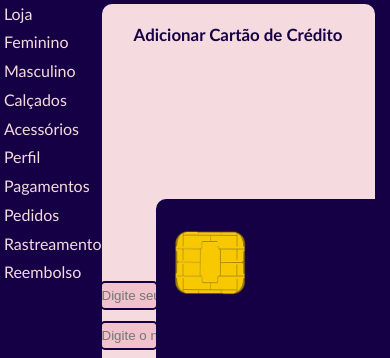
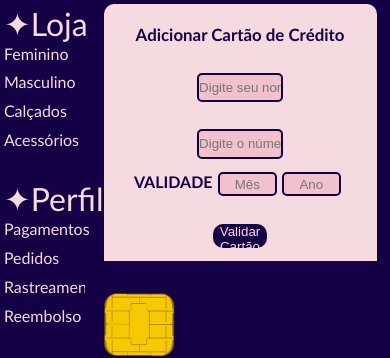
Before and after one commit to ThamaraBortolin/SAP007-card-validation, a plain HTML site: page src/index.html in a window 390 px wide. Shown: the part 160-518 px from the top of the page. Drawn offline with Linux system fonts and the light colour scheme.

Commit message:
att mobile responsive

```diff
--- a/src/index.html
+++ b/src/index.html
@@ -19,7 +19,7 @@
         <li class="sec1">Masculino</li>
         <li class="sec1">Calçados</li>
         <li class="sec1">Acessórios</li>
-        <li class="prin">Perfil </li>
+        <li class="prin prin2">Perfil </li>
         <li class="sec1">Pagamentos</li>
         <li class="sec1">Pedidos</li>
         <li class="sec1">Rastreamento</li>
--- a/src/style.css
+++ b/src/style.css
@@ -9,6 +9,8 @@
 }
 
 body{
+  max-width: 100%;
+  max-height: 100%;
   background: #160045;
   font-family: 'Gill Sans', 'Gill Sans MT', Calibri, 'Trebuchet MS', sans-serif;
   color: #f5dadf;
@@ -17,6 +19,20 @@ body{
 header{
   display: flex;
   justify-content: center;
+}
+
+.prin{
+  font-size: 2rem;
+  text-decoration: none;
+  list-style-type: none;
+}
+
+.prin::before{
+  content: "✦";
+}
+
+.prin2{
+  margin-top: 30%;
 }
 
 .main{
@@ -30,7 +46,7 @@ nav{
   margin-left: 1%;
 }
 
-li{
+.sec1{
   text-decoration: none;
   list-style-type: none;
   margin-bottom: 10%;
@@ -122,7 +138,6 @@ button{
   width: 100%;
 }
 
-
 .cartao{
   background: #160045;
   border-radius: 10px;
@@ -159,3 +174,42 @@ figure{
   flex-direction: column;
   justify-content: end;
 }
+
+@media screen and (max-width: 1271px) {
+  main{
+    display: flex;
+    flex-direction: column;
+    flex-wrap: wrap;
+    flex-direction: row;
+    justify-content: center;
+    height: max-content;
+    margin-bottom: 5%;
+    padding-bottom: 5%;
+  }
+
+  h1{
+    margin: 0% 5% 5% 5%;
+  }
+
+  .forms{
+    width: 100%;
+  }
+
+  .dados{
+    width: 30%;
+    margin: 5%;
+  }
+
+  form{
+    display: flex;
+    flex-direction: column;
+    flex-wrap: wrap;
+    flex-direction: row;
+    justify-content: center;
+  }
+
+  button{
+    width: 20%;
+    margin-bottom: 5%;
+  }
+}
```
